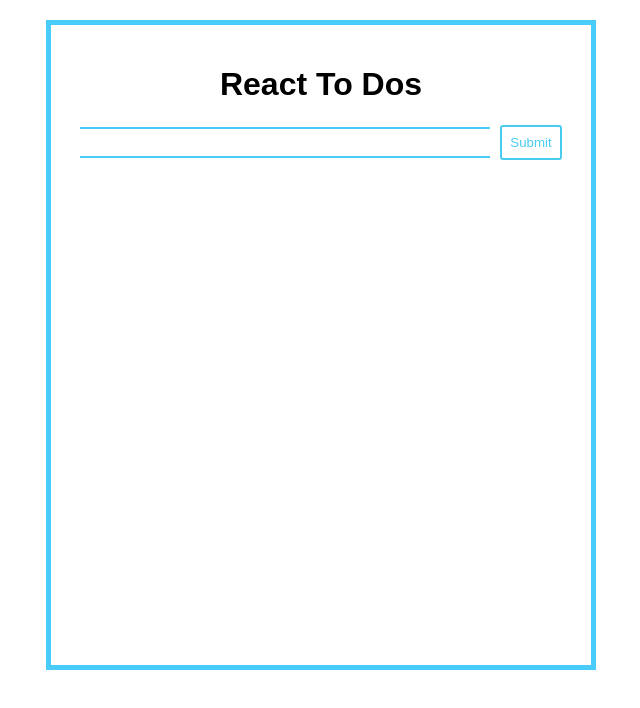
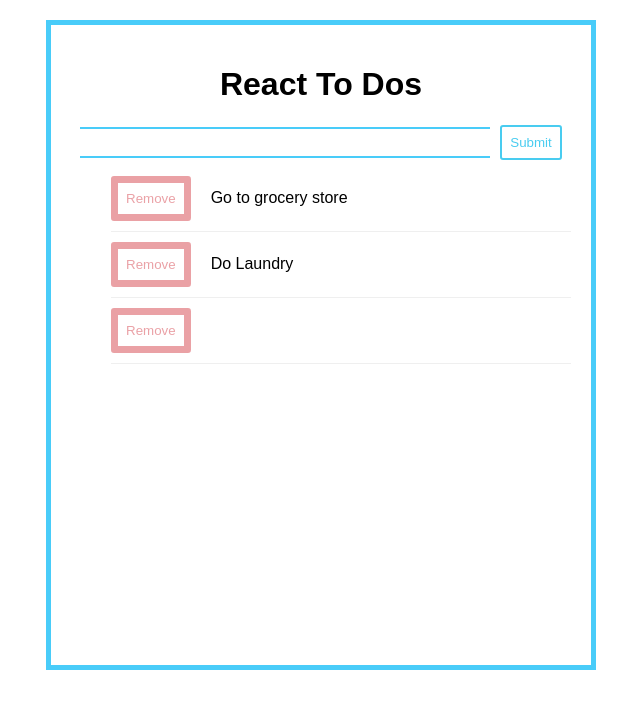
Before and after one commit to tbricca/todos-app-react, a React (Create React App) app: page / in a window 1280 px wide. Shown: the top 708 px of the page, without its empty margins (319-959 px from the left). Built offline with nearby package versions, Linux system fonts and the light colour scheme.

Commit message:
got todo list items to render, and they delete, just need to be able to make it so i can add todos

```diff
--- a/src/App.js
+++ b/src/App.js
@@ -2,14 +2,46 @@ import React, { Component } from 'react';
 import './App.css';
 import Header from './components/header';
 import TodoInput from './components/todoInput';
+import TodoItem from './components/todoItem';
 
 class App extends Component {
+  constructor(props) {
+    super(props);
+
+    this.state = {
+      todos: [
+        {id: 0, text: "Go to grocery store"},
+        {id: 1, text: "Do Laundry"},
+        {id: 2, tet: "Do a new coding project"}
+      ],
+      nextId: 3
+    }
+
+    this.addTodo = this.addTodo.bind(this);
+    this.removeTodo = this.removeTodo.bind(this);
+  }
+
+  addTodo(todoText) {
+    console.log("Todo added", todoText);
+  }
+
+  removeTodo(id) {
+    console.log("removing", id);
+  }
+
   render() {
     return (
       <div className="App">
         <div className="todo-wrapper">
          <Header />
-         <TodoInput />
+         <TodoInput todoText="" addTodo={this.addTodo}/>
+         <ul>
+           {
+             this.state.todos.map((todo) => {
+               return <TodoItem todo={todo} key={todo.id} id={todo.id} removeTodo={this.removeTodo} />
+             })
+           }
+         </ul>
         </div>
       </div>
     );
--- a/src/components/todoInput.js
+++ b/src/components/todoInput.js
@@ -5,24 +5,29 @@ export default class TodoInput extends React.Component {
     constructor(props) {
         super(props)
 
-        this.state = {value: "test"};
+        this.state = {value: ""};
 
         this.handleChange = this.handleChange.bind(this);
         this.addTodo = this.addTodo.bind(this);
     }
 
     handleChange(e) {
-        console.log("change is a happening");
+        this.setState({value: e.target.value});
     }
 
     addTodo(todo){
-        console.log("todo", todo);
+        // Make sure todo text isn't empty
+        if (todo.length > 0) {
+            this.props.addTodo(todo);
+            this.setState({value: ''});
+        }
+
     }
 
     render() {
         return(
             <div>
-                <input type="text" value="" onChange={this.handleChange} />
+                <input type="text" value={this.state.value} onChange={this.handleChange} />
                 <button className="btn btn-primary" onClick={()=> this.addTodo(this.state.value)}>Submit</button>
             </div>
         );
--- /dev/null
+++ b/src/components/todoItem.css
@@ -0,0 +1,19 @@
+.todoWrapper {
+    border-bottom: 1px solid #efefef;
+    text-align: left;
+    margin-bottom: 10px;
+}
+
+.removeTodo {
+    margin-right: 20px;
+    margin-bottom: 10px;
+    outline: none;
+    box-shadow: none;
+    border-width: 7px;
+    border-radius: 3px;
+    border-style: solid;
+    padding: 8px;
+    color: rgba(203, 20, 32, 0.4);
+    border-color: rgba(203, 20, 32, 0.4);
+    background-color: transparent;
+}
--- /dev/null
+++ b/src/components/todoItem.js
@@ -0,0 +1,20 @@
+import React from 'react';
+import './todoItem.css';
+
+export default class TodoItem extends React.Component {
+    constructor(props) {
+        super(props);
+    }
+
+    removeTodo(id) {
+        this.props.removeTodo(id);
+    }
+
+    render() {
+        return (
+            <div className="todoWrapper">
+                <button className="removeTodo" onClick={(e) => this.removeTodo(this.props.id)}>Remove</button>{this.props.todo.text}
+            </div>
+        )
+    }
+}
```
